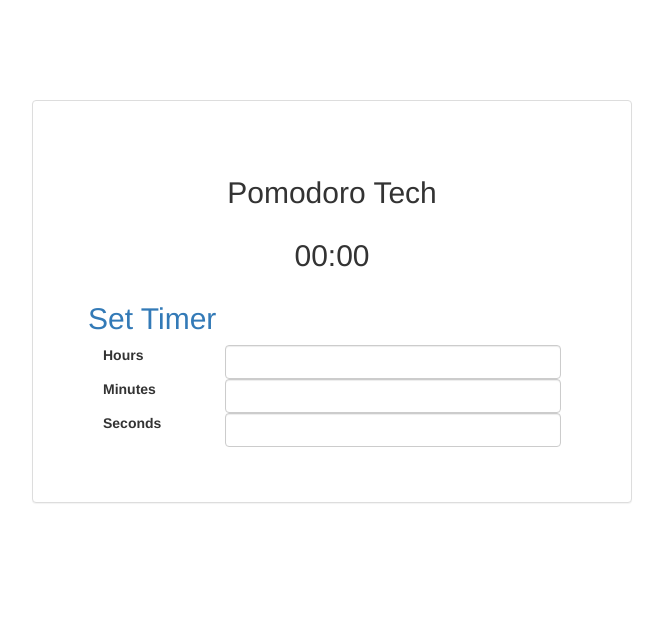
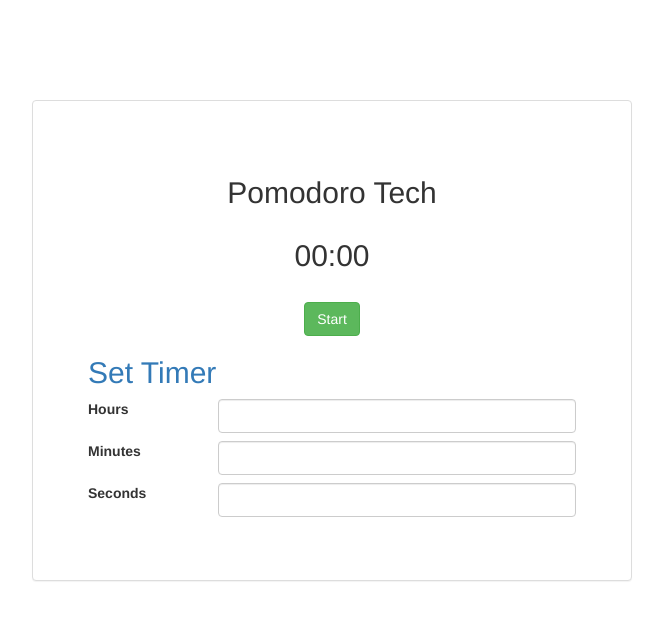
Before and after one commit to Livia-Santos/pomodorTech, a React (Create React App) app: page / in a window 1280 px wide. Shown: the top 620 px of the page, without its empty margins (308-971 px from the left). Built offline with nearby package versions, Linux system fonts and the light colour scheme.

Commit message:
main style done and add start button

```diff
--- a/src/App.css
+++ b/src/App.css
@@ -2,6 +2,10 @@
   width: 600px;
   margin-top: 100px;
   padding: 40px;
+}
+
+.control-row {
+  margin-bottom: 8px;
 }
 
 @media (max-width 650px) {
--- a/src/App.js
+++ b/src/App.js
@@ -13,8 +13,13 @@
             <div className="row">
               <h2 className="text-center">00:00</h2>
             </div>
+            <div className='row'>
+              <br/>
+              <button className="btn btn-success center-block">Start</button>
+            </div>
             <div className="row">
               <h2 className="text-primary">Set Timer</h2>
+              <div className="row control-row">
                 <div className="form-group">
                   <div className="col-sm-3">
                     <label htmlFor="hours">Hours</label>
@@ -22,17 +27,26 @@
                   <div className="col-sm-9">
                     <input id= 'hours' className="form-control" type="number"/>
                   </div>
+                </div>
+              </div>
+              <div className='row control-row'>
+                <div className="form-group">
                   <div className="col-sm-3">
-                  <label htmlFor="hours">Minutes</label>
+                    <label htmlFor="minutes">Minutes</label>
                   </div>
                   <div className="col-sm-9">
-                  <input id= 'hours' className="form-control" type="number"/>
+                    <input id= 'minutes' className="form-control" type="number"/>
                   </div>
+                </div>
+              </div>
+              <div className='row control-row'>
+                <div className="form-group">
                   <div className="col-sm-3">
-                  <label htmlFor="hours">Seconds</label>
+                    <label htmlFor="seconds">Seconds</label>
                   </div>
                   <div className="col-sm-9">
-                  <input id= 'hours' className="form-control" type="number"/>
+                    <input id= 'seconds' className="form-control" type="number"/>
+                  </div>
                 </div>
               </div>
             </div>
```
Lines whose indentation alone changed are shown as unchanged.
